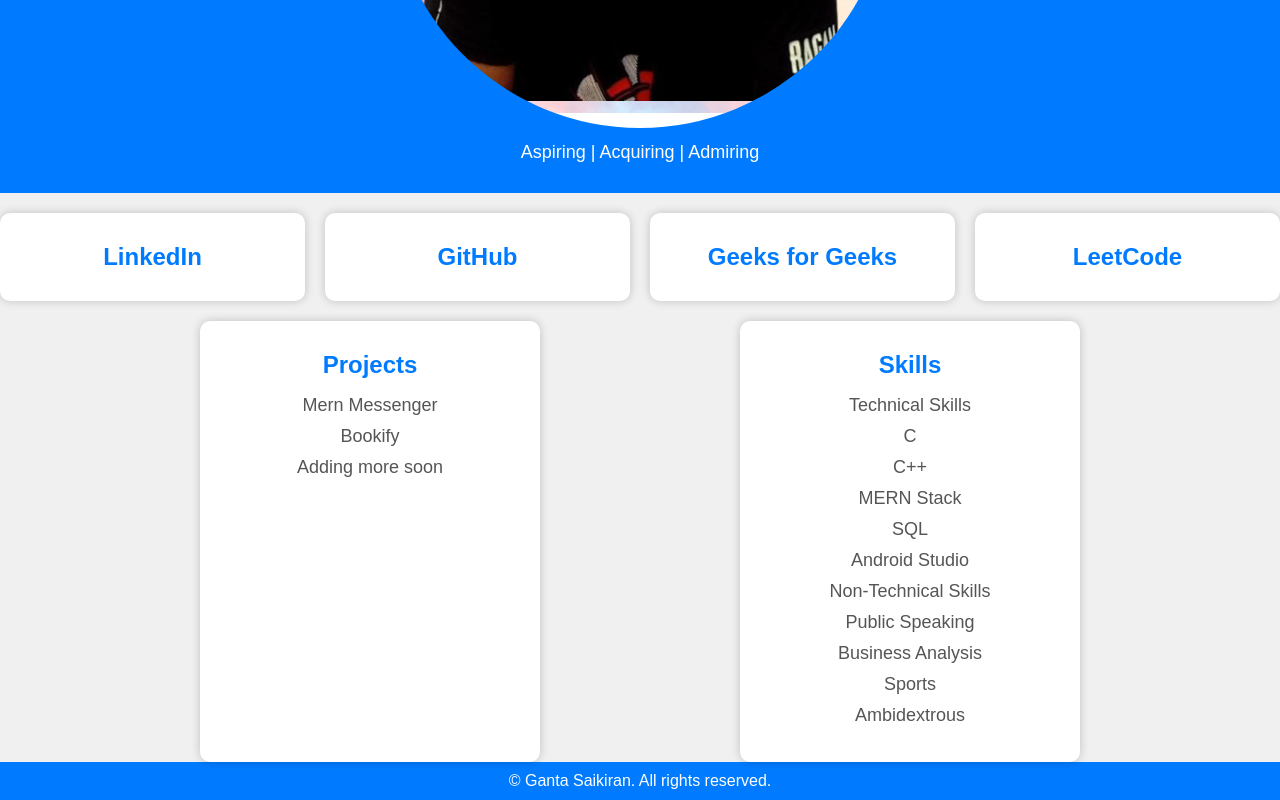
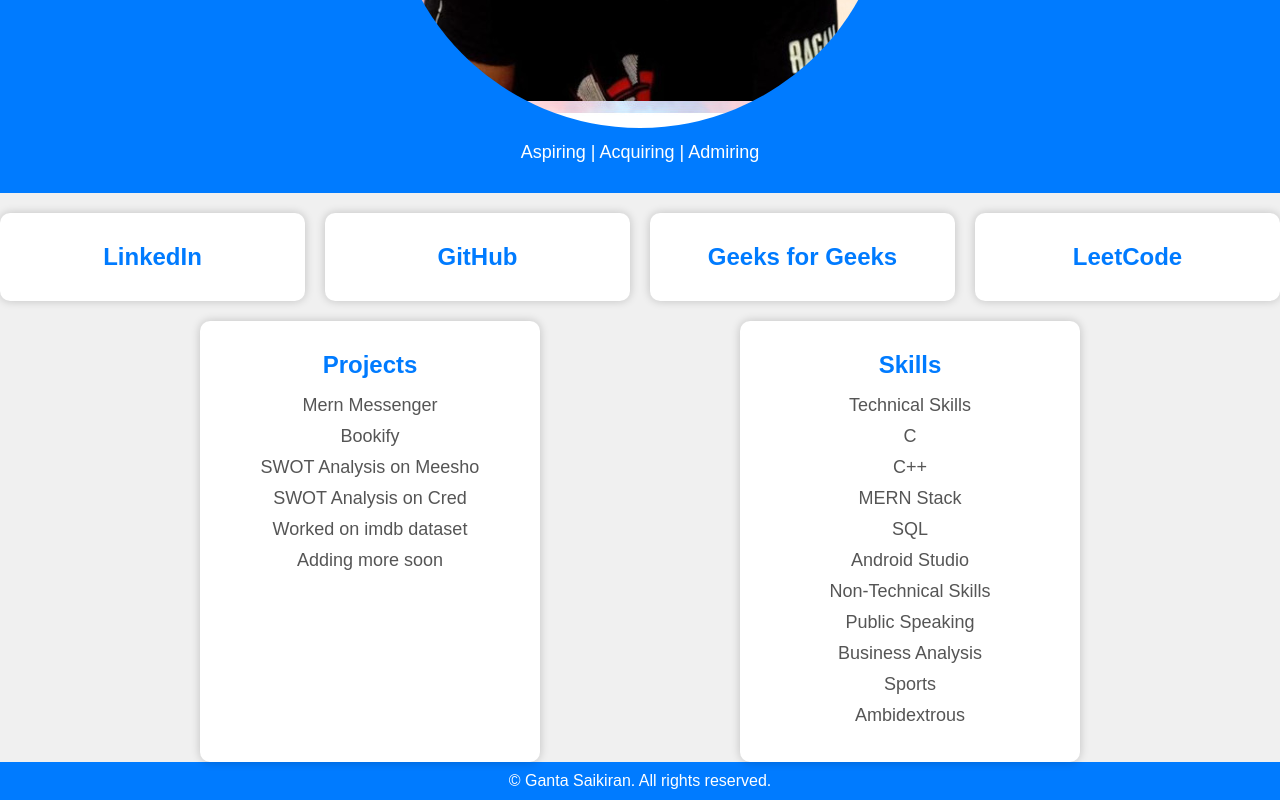
Before and after one commit to concentrickiddo/MY_PORTFOLIO, a plain HTML site: page myPortfolio.html in a window 1280 px wide. Shown: the part 444-1244 px from the top of the page. Drawn offline with Linux system fonts and the light colour scheme.

Commit message:
Update myPortfolio.html

```diff
--- a/myPortfolio.html
+++ b/myPortfolio.html
@@ -146,6 +146,9 @@
             <ul>
                 <li>Mern Messenger</li>
                 <li>Bookify</li>
+                <li>SWOT Analysis on Meesho</li>
+                <li>SWOT Analysis on Cred </li>
+                <li> Worked on imdb dataset </li>
                 <li>Adding more soon </li>
             </ul>
         </div>
```
